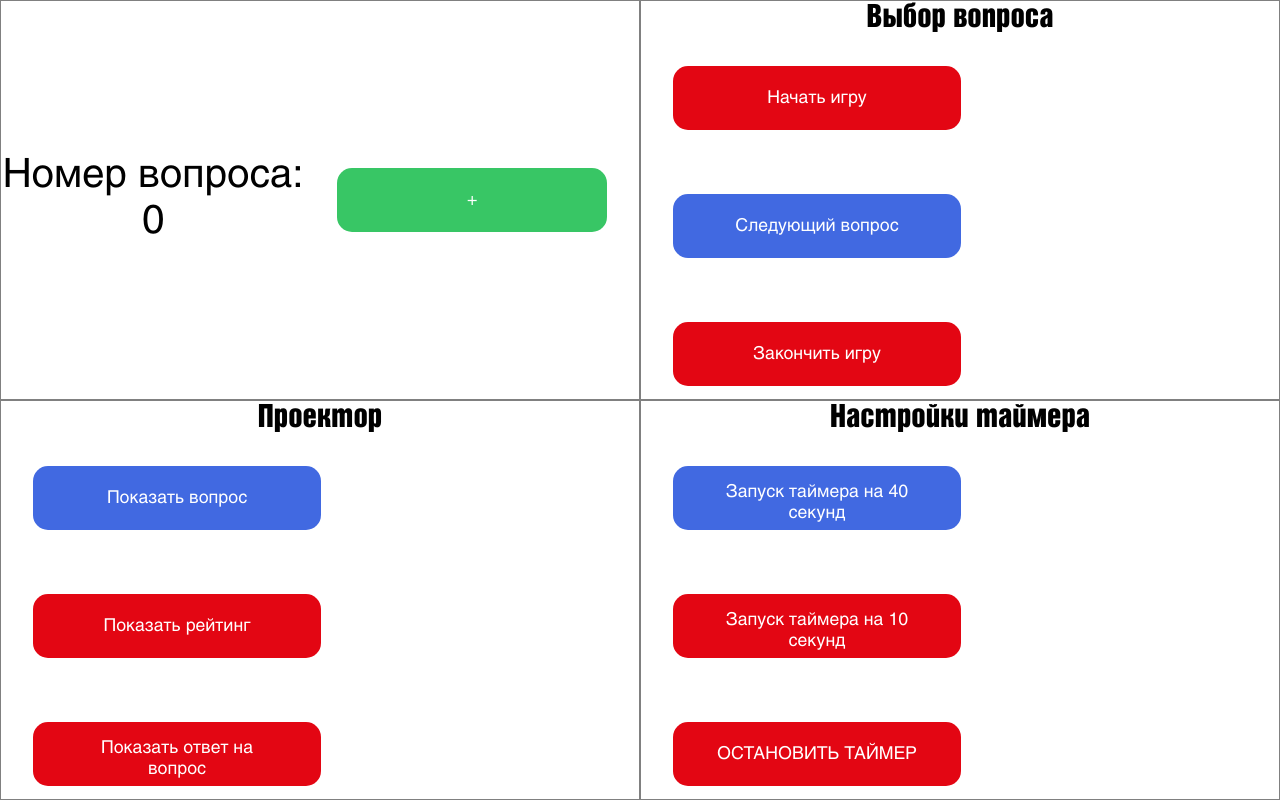
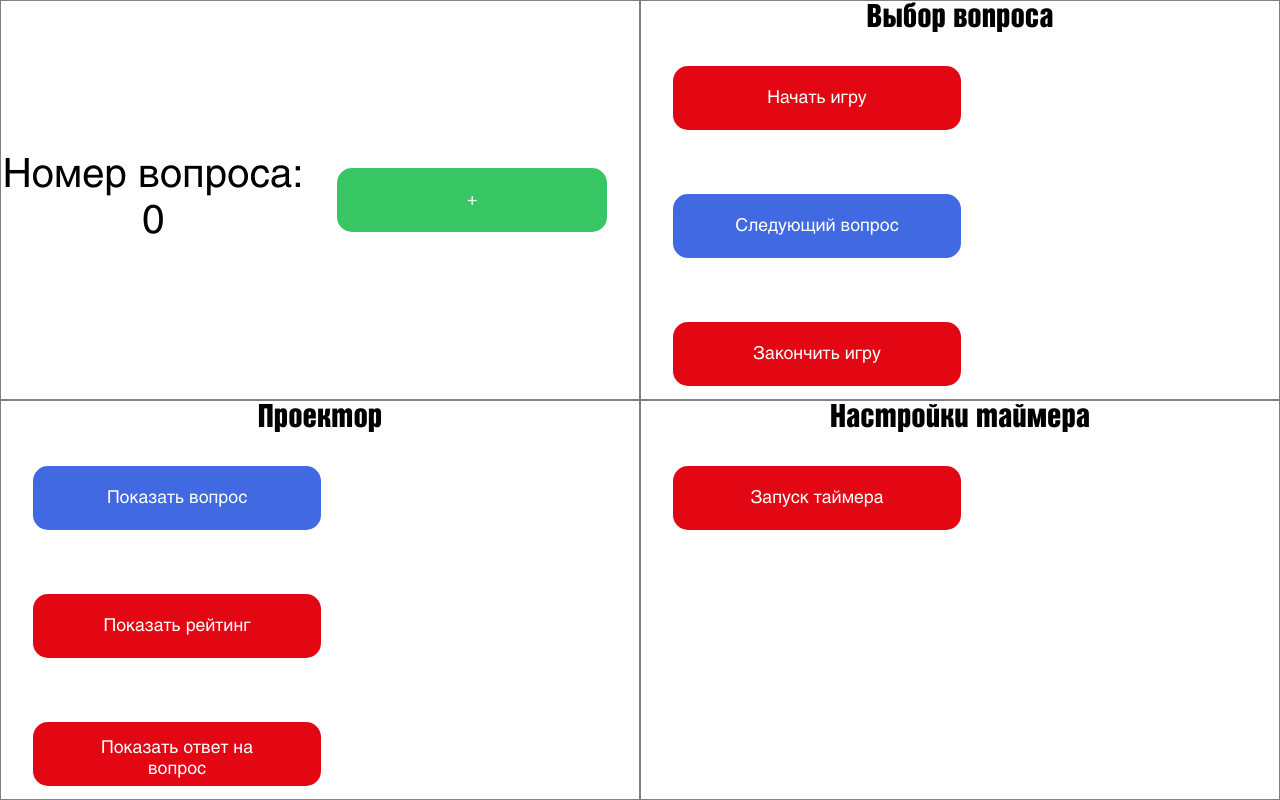
Before and after one commit to Mighty9862/vikt_client, a React (Vite) app: page /admin-panel in a window 1280 px wide. Built offline with nearby package versions, Linux system fonts and the light colour scheme; no server answers.

Commit message:
new timer

```diff
--- a/src/app/pages/Admin/Admin.jsx
+++ b/src/app/pages/Admin/Admin.jsx
@@ -40,21 +40,14 @@ function Admin() {
       method: "POST",
     });
   }
-  function startTimerTenSeconds() {
-    fetch(`${BASE_URL}/start_timer_10`, {
-      method: "POST",
-    });
-  }
-  function startTimerFourteenSeconds() {
-    fetch(`${BASE_URL}/start_timer_40`, {
+  function startTimer() {
+    fetch(`${BASE_URL}/start_timer`, {
       method: "POST",
     });
   }
 
-  function stopTimer() {
-    fetch(`${BASE_URL}/stop_timer`, {
-      method: "POST",
-    });
+  function showScreenSaver() {
+    fetch("", { method: "POST" });
   }
 
   return (
@@ -106,20 +99,7 @@ function Admin() {
       {/* Таймер */}
       <div className={styles.timer}>
         <h1>Настройки таймера</h1>
-        <m.button
-          whileHover={{ scale: 1.05 }}
-          whileTap={{ scale: 1 }}
-          className={styles.next}
-          onClick={startTimerFourteenSeconds}
-        >
-          Запуск таймера на 40 секунд
-        </m.button>
-        <Button onClick={startTimerTenSeconds}>
-          Запуск таймера на 10 секунд
-        </Button>
-        <Button onClick={stopTimer}>
-          ОСТАНОВИТЬ ТАЙМЕР
-                  </Button>
+        <Button onClick={startTimer}>Запуск таймера</Button>
         <div className={styles.time}></div>
       </div>
     </div>
```
